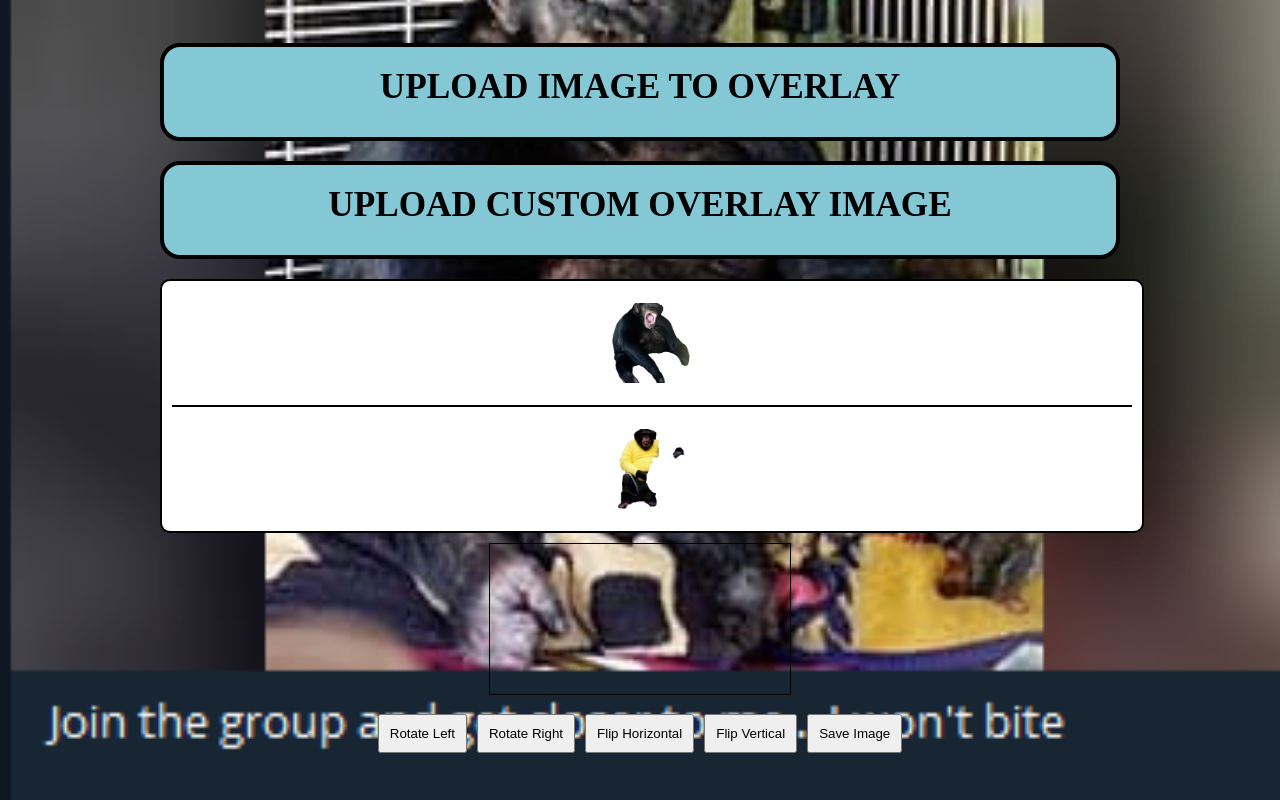
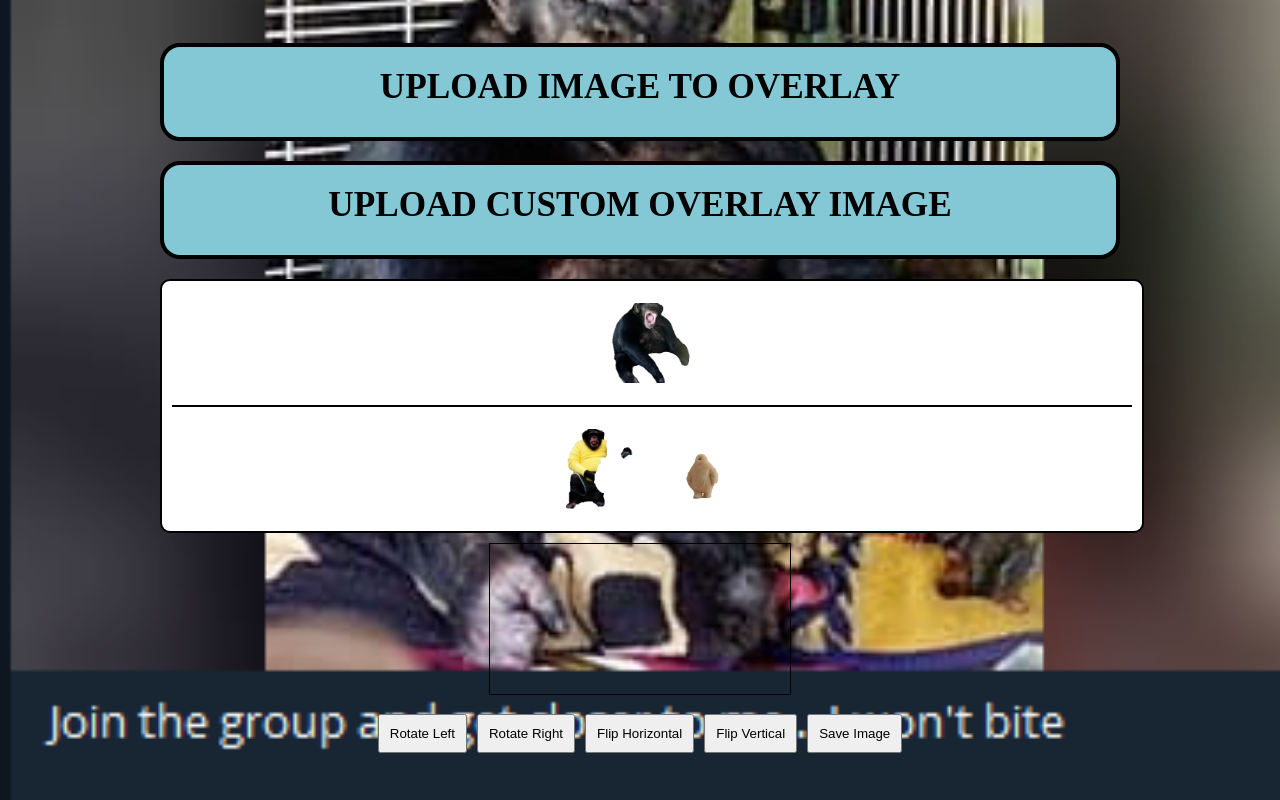
Before and after one commit to IllegalArtifacts/Travis, a plain HTML site: page index.html in a window 1280 px wide. Drawn offline with Linux system fonts and the light colour scheme.

Commit message:
Update index.html

```diff
--- a/index.html
+++ b/index.html
@@ -190,7 +190,8 @@
             ];
 
             const secondSetUrls = [
-                'https://raw.githubusercontent.com/IllegalArtifacts/Travis/main/travisarm.png'
+                'https://raw.githubusercontent.com/IllegalArtifacts/Travis/main/travisarm.png',
+                'https://raw.githubusercontent.com/IllegalArtifacts/Travis/main/bog.png'
             ];
 
             firstSetUrls.forEach(url => {
```
